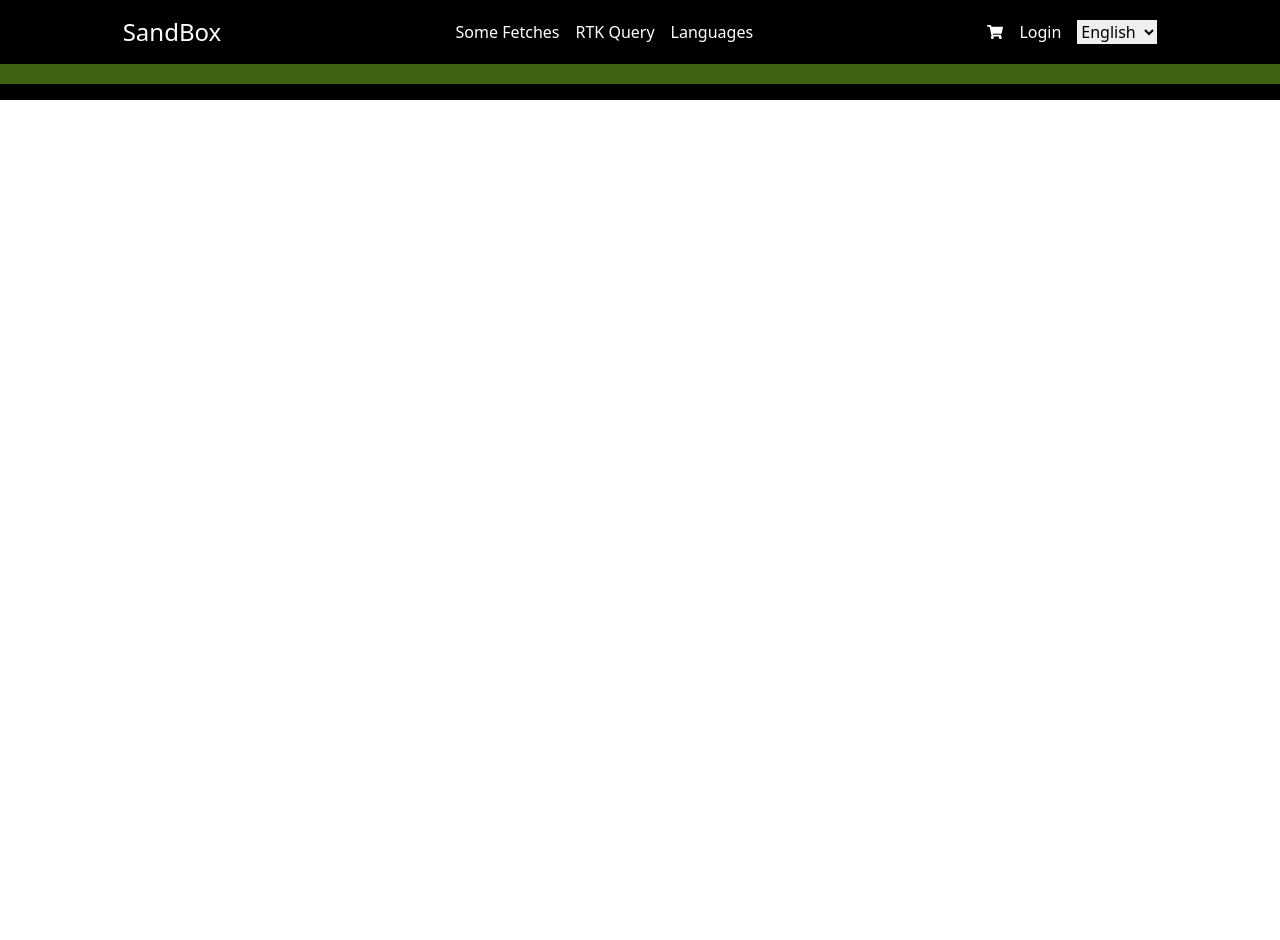
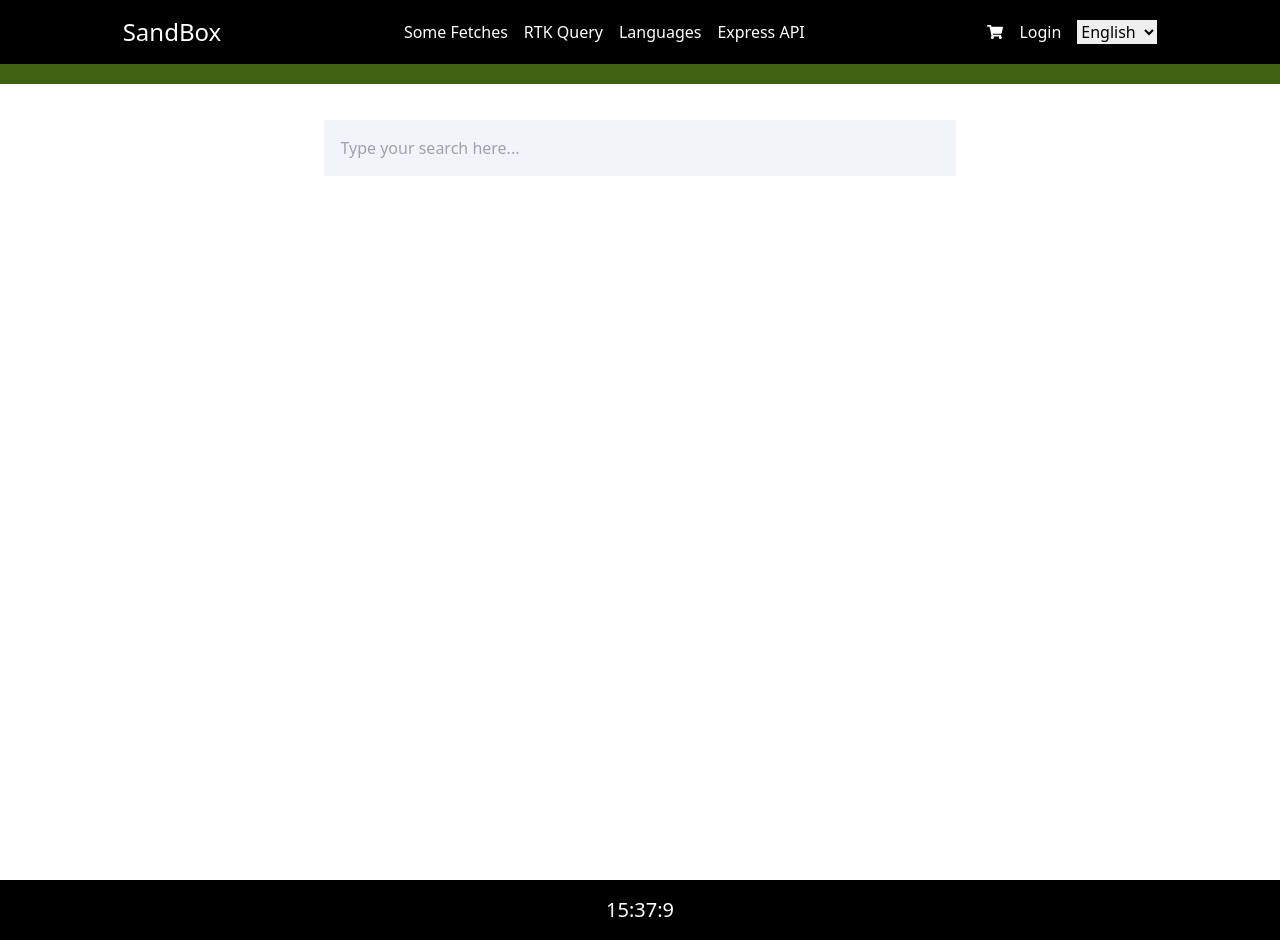
Before and after one commit to Xavi-Arnau/react-sandbox, a React (Create React App) app: page /expressapi in a window 1280 px wide. Before the commit the page ends 800 px from the top, so only its background shows below. Built offline with nearby package versions, Linux system fonts and the light colour scheme.

Commit message:
express api search

```diff
--- a/src/App.js
+++ b/src/App.js
@@ -13,6 +13,7 @@ import Footer from "./components/Footer";
 import RTKQuery from "./screens/RTKQuery";
 
 import MultiLanguage from "./screens/MultiLanguage";
+import ExpressApi from "./screens/ExpressApi";
 
 function App() {
   return (
@@ -34,6 +35,7 @@ function App() {
                   }
                 />
                 <Route path="/languages" element={<MultiLanguage />} />
+                <Route path="/expressapi" element={<ExpressApi />} />
 
                 <Route path="/login" element={<Login />} />
                 <Route element={<PrivateRoute />}>
--- a/src/components/Header.jsx
+++ b/src/components/Header.jsx
@@ -56,6 +56,9 @@ const Header = () => {
           <li>
             <Link to="/languages">Languages</Link>
           </li>
+          <li>
+            <Link to="/expressapi">Express API</Link>
+          </li>
         </ul>
         <div className="flex flex-row gap-4 items-center">
           <div className="relative">
--- /dev/null
+++ b/src/components/Persons.jsx
@@ -0,0 +1,65 @@
+import React, { useEffect, useState } from "react";
+import axios from "axios";
+
+const Persons = () => {
+  const [search, setSearch] = useState("");
+  const [suggestions, setSuggestions] = useState([]);
+  const [showSuggestions, setShowSuggestions] = useState(false);
+
+  async function fetchData() {
+    try {
+      if (search.length > 2) {
+        const response = await axios.get(
+          `https://express-actors.netlify.app/.netlify/functions/api/actor?search=${search}`
+        );
+        console.log(response.data);
+        setSuggestions(response.data);
+        setShowSuggestions(true);
+      }
+    } catch (error) {
+      console.error(error);
+    }
+  }
+
+  const handleChange = (event) => {
+    setSearch(event.target.value);
+    fetchData();
+  };
+
+  const handleClick = (item) => {
+    setSearch(item.name);
+    setSuggestions([]);
+    setShowSuggestions(false);
+  };
+
+  return (
+    <div className="w-8/12 mx-auto mt-8 p-10">
+      <input
+        className="w-full bg-slate-100 p-4"
+        onChange={handleChange}
+        type="text"
+        name=""
+        id=""
+        placeholder="Type your search here..."
+        value={search}
+      />
+      <div>
+        {showSuggestions ? (
+          <ul className=" bg-slate-200">
+            {suggestions.map((item) => (
+              <li
+                onClick={() => handleClick(item)}
+                className="hover:bg-slate-800 hover:text-white p-2 px-4 cursor-pointer"
+                key={item.id}
+              >
+                {item.name}
+              </li>
+            ))}
+          </ul>
+        ) : null}
+      </div>
+    </div>
+  );
+};
+
+export default Persons;
--- /dev/null
+++ b/src/screens/ExpressApi.jsx
@@ -0,0 +1,12 @@
+import React from "react";
+import Persons from "../components/Persons";
+
+const ExpressApi = () => {
+  return (
+    <div className="mt-20 h-screen">
+      <Persons />
+    </div>
+  );
+};
+
+export default ExpressApi;
```
Also changed, not shown: 1 other file (tests, documents, lock files or other folders).
